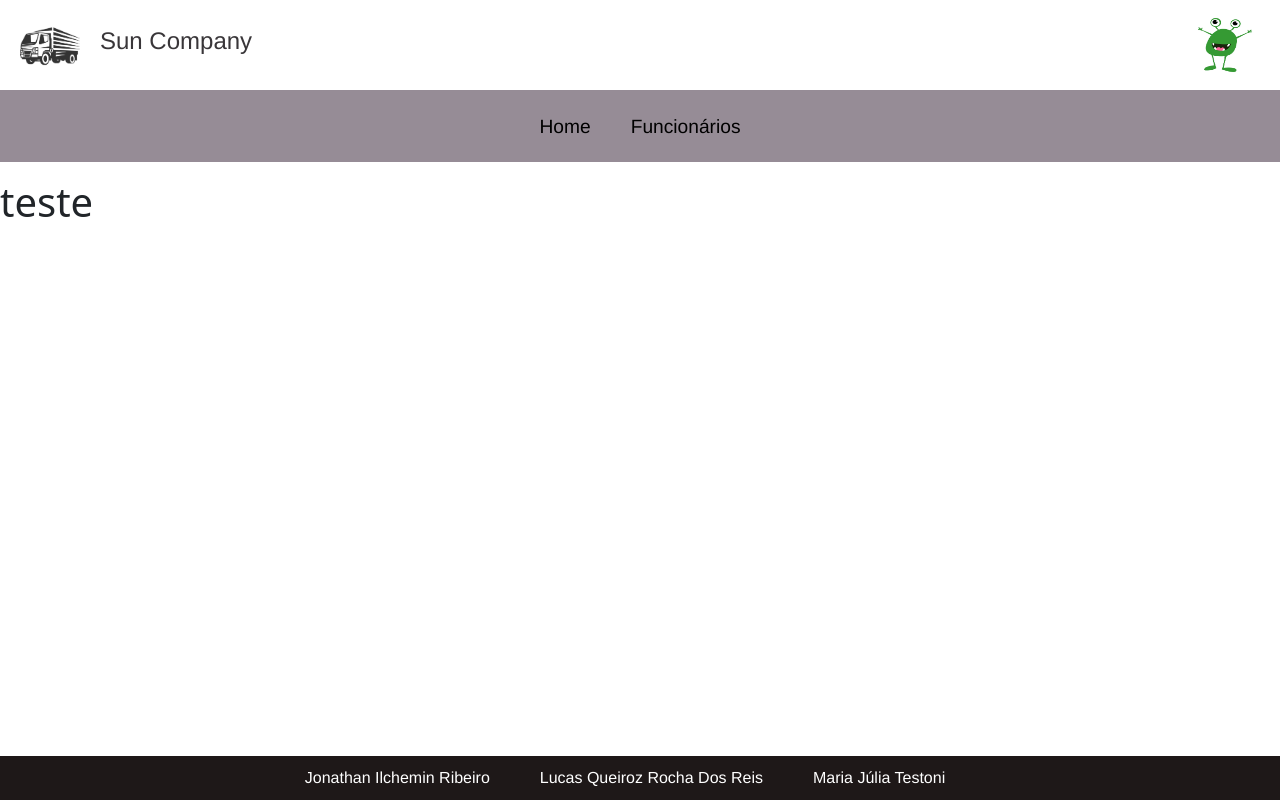
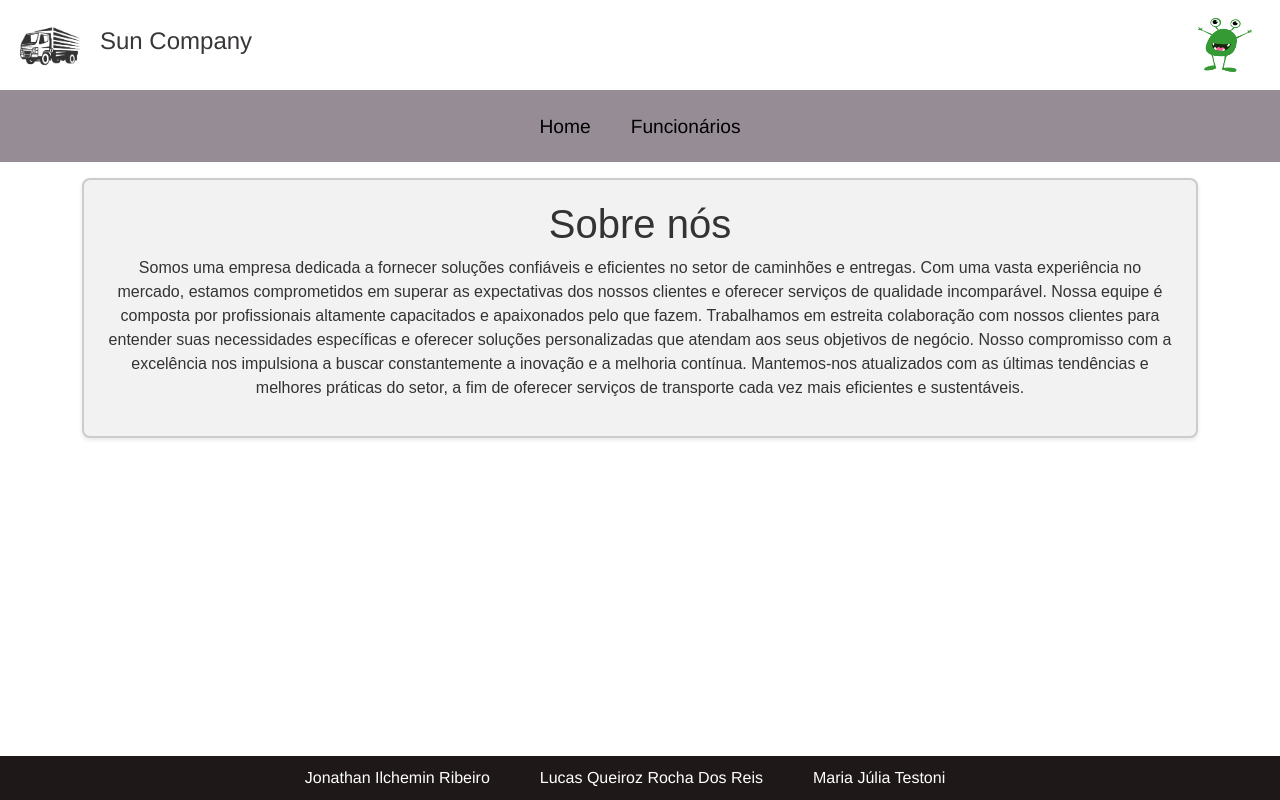
Before and after one commit to majutestoni/TrabalhoWeb, an Angular app: page /home in a window 1280 px wide. Built offline with nearby package versions, Linux system fonts and the light colour scheme.

Commit message:
Home componentes

```diff
--- a/src/app/components/home/home.component.html
+++ b/src/app/components/home/home.component.html
@@ -1 +1,19 @@
-<h1>teste</h1>
+<div class="container">
+  <div class="content">
+    <h1>Sobre nós</h1>
+    <p>
+      Somos uma empresa dedicada a fornecer soluções confiáveis e eficientes no
+      setor de caminhões e entregas. Com uma vasta experiência no mercado,
+      estamos comprometidos em superar as expectativas dos nossos clientes e
+      oferecer serviços de qualidade incomparável. Nossa equipe é composta por
+      profissionais altamente capacitados e apaixonados pelo que fazem.
+      Trabalhamos em estreita colaboração com nossos clientes para entender suas
+      necessidades específicas e oferecer soluções personalizadas que atendam
+      aos seus objetivos de negócio. Nosso compromisso com a excelência nos
+      impulsiona a buscar constantemente a inovação e a melhoria contínua.
+      Mantemos-nos atualizados com as últimas tendências e melhores práticas do
+      setor, a fim de oferecer serviços de transporte cada vez mais eficientes e
+      sustentáveis.
+    </p>
+  </div>
+</div>
--- a/src/app/components/home/home.component.scss
+++ b/src/app/components/home/home.component.scss
@@ -0,0 +1,28 @@
+html,
+body {
+  height: 100%;
+  margin: 0;
+  padding: 0;
+}
+
+.container {
+  display: flex;
+  align-items: center;
+  justify-content: center;
+  height: 100%;
+
+  .content {
+    h1 {
+      display: flex;
+      justify-content: center;
+    }
+    border: 2px solid #ccc;
+    border-radius: 8px;
+    padding: 20px;
+    background-color: #f2f2f2;
+    box-shadow: 0 2px 4px rgba(0, 0, 0, 0.1);
+    text-align: center;
+    font-family: Arial, sans-serif;
+    color: #333;
+  }
+}
```
Also changed, not shown: 1 other file (tests, documents, lock files or other folders).
